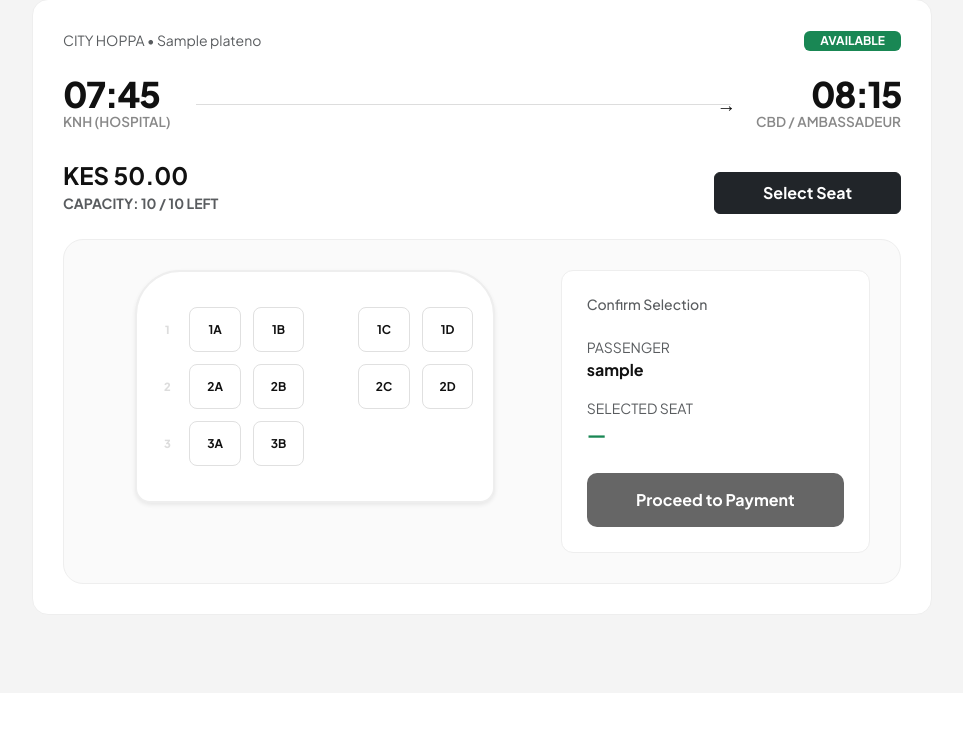
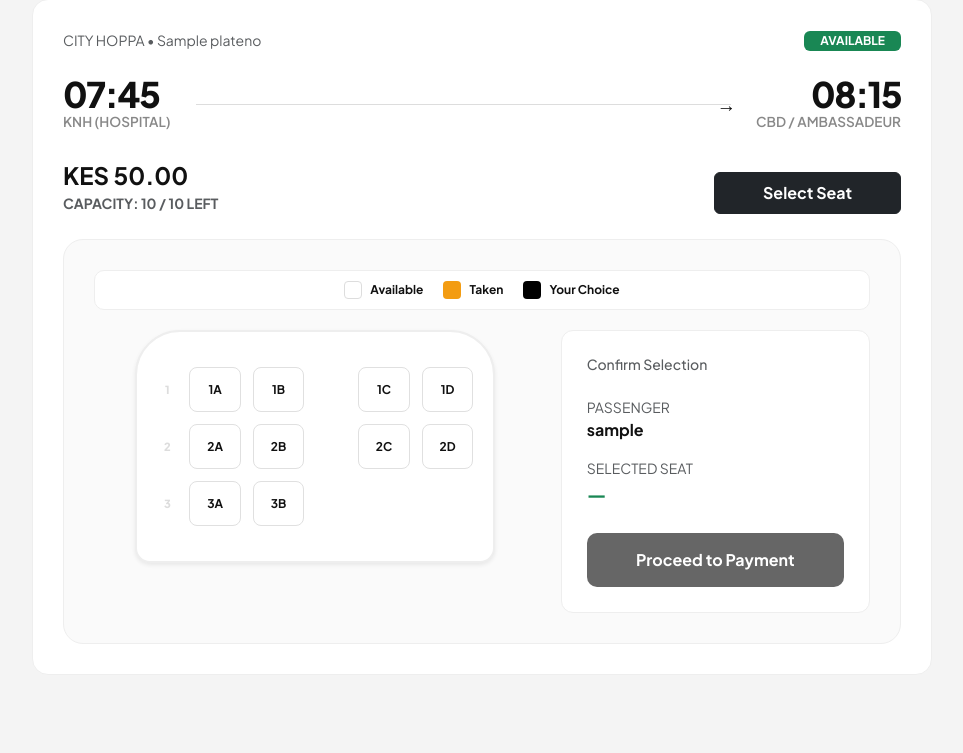
Before and after one commit to AshfordKipleting1960/Ride-smart-system, a Flask app: template templates/mainpage.html in a window 1280 px wide, after a click on "Select Seat". Shown: the part 322-1075 px from the top of the page, without its empty margins (158-1121 px from the left). Before the commit the page ends 937 px from the top, so only its background shows below. Run offline with Flask 3, Linux system fonts and the light colour scheme; the template is opened without the code that fills it: most values are stand-ins (such as "Sample title", 1, 10 or a date in 2020).

Commit message:
first_push

```diff
--- a/templates/mainpage.html
+++ b/templates/mainpage.html
@@ -36,6 +36,14 @@
         }
         .form-label { font-size: 0.7rem; font-weight: 800; text-transform: uppercase; color: #999; }
         .form-select { border-radius: 8px; padding: 10px; font-weight: 600; border: 1.5px solid #eee; }
+
+        /* Color Legend / Key Styles */
+        .seat-legend {
+            display: flex; gap: 20px; justify-content: center; margin-bottom: 20px;
+            padding: 10px; background: #fff; border-radius: 10px; border: 1px solid #eee;
+        }
+        .legend-item { display: flex; align-items: center; gap: 8px; font-size: 0.75rem; font-weight: 700; }
+        .legend-box { width: 18px; height: 18px; border-radius: 4px; border: 1px solid #ddd; }
 
         .bus-card {
             background: white; border-radius: 16px; padding: 30px;
@@ -132,6 +140,7 @@
     <div class="bus-list-container" style="max-width: 900px; margin: 0 auto; padding-top: 20px;">
         {% for bus in buses %}
 
+            {# Check if current logged-in user has booked this bus #}
             {% set my_booking = bookings | selectattr('busId', 'equalto', bus.busId) | selectattr('userId', 'equalto', session.get('user_id')) | list %}
 
             <div class="bus-card {% if my_booking %}booked-by-me{% endif %}">
@@ -161,6 +170,7 @@
                 <div class="d-flex justify-content-between align-items-end">
                     <div>
                         <div class="price-text fw-bold fs-4">KES 50.00</div>
+                        {# Calculate remaining seats #}
                         {% set taken_count = bookings | selectattr('busId', 'equalto', bus.busId) | list | length %}
                         <div class="text-muted small fw-bold">CAPACITY: {{ bus.totalcapacity - taken_count }} / {{ bus.totalcapacity }} LEFT</div>
                     </div>
@@ -183,14 +193,19 @@
 
                 <div class="collapse" id="collapse{{ bus.busId }}">
                     <div class="interior-container">
+
+                        <div class="seat-legend">
+                            <div class="legend-item"><div class="legend-box" style="background: white;"></div> Available</div>
+                            <div class="legend-item"><div class="legend-box" style="background: #f39c12; border:none;"></div> Taken</div>
+                            <div class="legend-item"><div class="legend-box" style="background: black; border:none;"></div> Your Choice</div>
+                        </div>
+
                         <div class="row">
-                            <div class="col-lg-7">
+                            <div class="col-lg-7 text-center">
                                 <div class="bus-frame shadow-sm">
                                     <div class="seat-grid">
-                                        {# DYNAMIC 1A, 1B, 1C, 1D FORMATTING #}
                                         {% set total_seats = bus.totalcapacity | int %}
-                                        {% set seats_per_row = 4 %}
-                                        {% set num_rows = (total_seats / seats_per_row) | round(0, 'ceil') | int %}
+                                        {% set num_rows = (total_seats / 4) | round(0, 'ceil') | int %}
                                         {% set count = namespace(value=0) %}
 
                                         {% for row_num in range(1, num_rows + 1) %}
@@ -200,6 +215,7 @@
                                                     {% if col_char == 'C' %}<div class="aisle-space"></div>{% endif %}
 
                                                     {% set s_id = row_num | string + col_char %}
+                                                    {# Crucial: Check if THIS specific seat is booked by ANYONE in the DB #}
                                                     {% set is_taken = bookings | selectattr('busId', 'equalto', bus.busId) | selectattr('seatingno', 'equalto', s_id) | list %}
 
                                                     <div class="seat {% if is_taken %}occupied{% endif %}"
@@ -217,7 +233,7 @@
                                 </div>
                             </div>
                             <div class="col-lg-5">
-                                <div class="summary-panel">
+                                <div class="summary-panel h-100 d-flex flex-column justify-content-center">
                                     <h6 class="fw-800 text-muted uppercase small mb-4">Confirm Selection</h6>
                                     <div class="mb-3">
                                         <label class="text-muted small d-block">PASSENGER</label>
@@ -291,14 +307,21 @@
     }
 
     function selectSeat(el, seatId, busId) {
+        // If seat is orange (occupied), do nothing
         if (el.classList.contains('occupied')) return;
+
         const frame = el.closest('.bus-frame');
+        // Clear selection from other seats in this bus only
         frame.querySelectorAll('.seat').forEach(s => s.classList.remove('selected'));
+
+        // Mark current seat as black (selected)
         el.classList.add('selected');
 
+        // Update the summary panel
         document.getElementById('displaySeat' + busId).innerText = seatId;
         document.getElementById('btn' + busId).disabled = false;
 
+        // Pass the seat ID to the payment modal
         const modal = document.getElementById('paymentModal' + busId);
         modal.querySelector('.pay-seat-text').innerText = seatId;
         modal.querySelector('.pay-seat-input').value = seatId;
```
